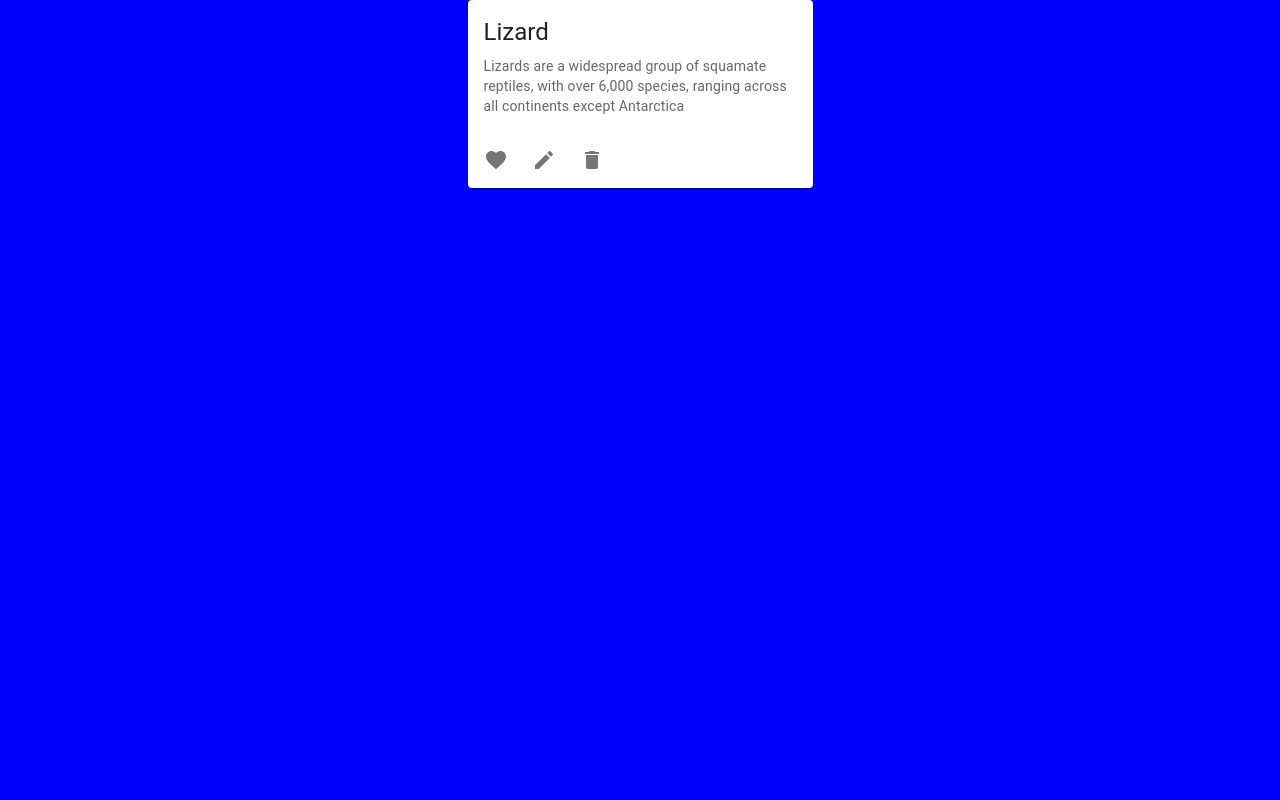
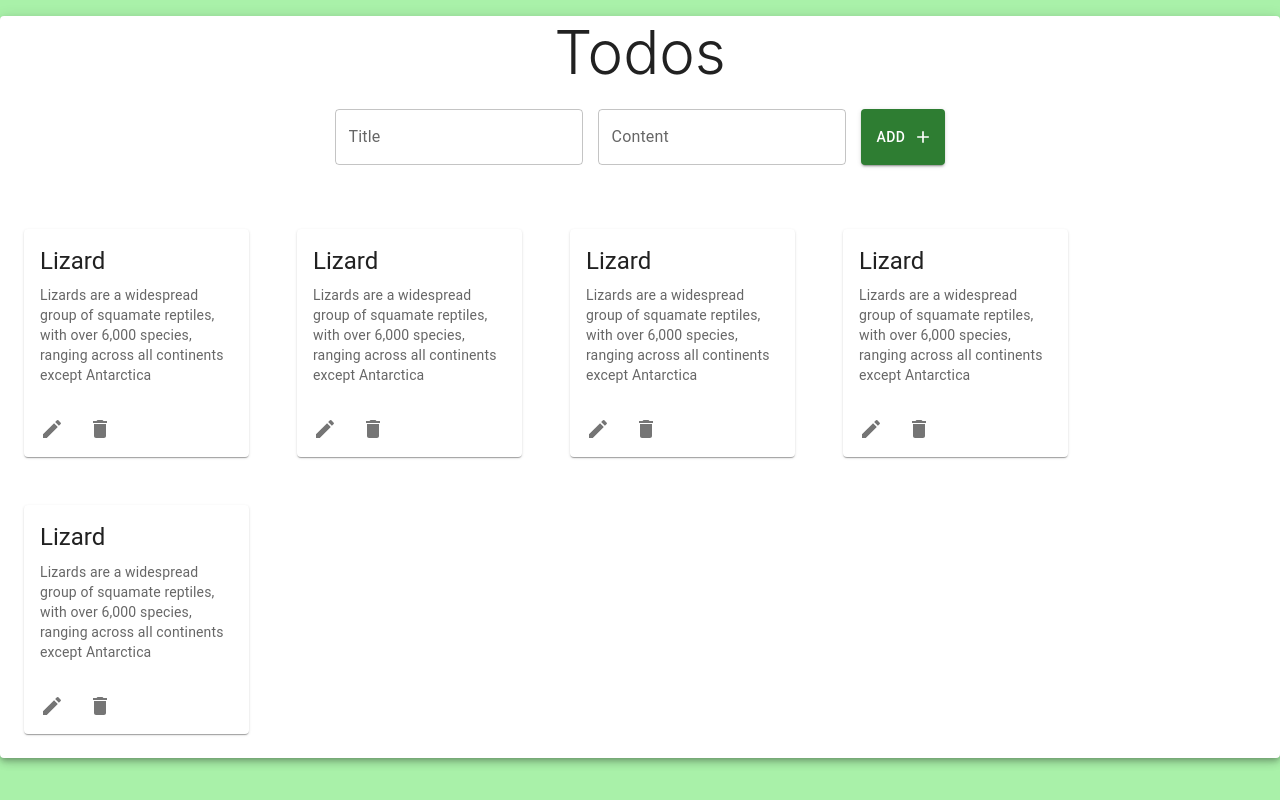
Before and after one commit to AbdulHadi404/React-TodoApp, a React (Create React App) app: page / in a window 1280 px wide. Built offline with nearby package versions, Linux system fonts and the light colour scheme.

Commit message:
Initial Commit

```diff
--- a/package.json
+++ b/package.json
@@ -39,9 +39,8 @@
 			"last 1 safari version"
 		]
 	},
+	"Info": {
 		"description": "This project was bootstrapped with [Create React App](https://github.com/facebook/create-react-app).",
-	"main": "index.js",
-	"devDependencies": {},
 		"repository": {
 			"type": "git",
 			"url": "git+https://github.com/AbdulHadi404/react-todoapp.git"
@@ -53,3 +52,4 @@
 		},
 		"homepage": "https://github.com/AbdulHadi404/react-todoapp#readme"
 	}
+}
--- a/src/App.js
+++ b/src/App.js
@@ -1,10 +1,10 @@
 import './App.css';
-import TodoCard from './components/TodoCard';
+import InputCard from './components/InputCard';
 
 const App = () => {
   return (
     <div className="App">
-      <TodoCard />
+      <InputCard />
     </div>
   );
 }
--- /dev/null
+++ b/src/components/InputCard.js
@@ -0,0 +1,38 @@
+import {Box,Paper,Typography,Button,TextField} from '@mui/material';
+import {Add} from '@mui/icons-material';
+import TodoCard from './TodoCard';
+
+export default function InputCard() {
+  return (
+<Paper style={{marginTop:"2vh",minWidth: 1000,minHeight: 700}} elevation={5}>
+  <Typography align="center" gutterBottom fontWeight="light" fontSize="60px" variant="inherit">Todos</Typography>
+  <Box  style={{display:'flex',justifyContent:'center', alignContent:'center'}}>
+      <TextField  variant="outlined" label="Title"  />
+      <TextField  style={{marginLeft:15}} variant="outlined" label="Content"  />
+      <Button color="success" variant="contained" style={{marginLeft:15}}  endIcon={<Add />}>
+Add
+      </Button>
+    </Box>
+    <Box
+      sx={{
+        marginTop: '5vh',
+        display: 'flex',
+        flexWrap: 'wrap',
+        justifySelf: 'center',
+        alignSelf: 'center',
+        '& > :not(style)': {
+          m: 3,
+        },
+      }}
+      >
+
+      <TodoCard />
+      <TodoCard />
+      <TodoCard />
+      <TodoCard />
+      <TodoCard />
+
+    </Box>
+      </Paper>
+  );
+}
--- a/src/components/TodoCard.js
+++ b/src/components/TodoCard.js
@@ -1,17 +1,10 @@
-import * as React from 'react';
-import Card from '@mui/material/Card';
-import CardActions from '@mui/material/CardActions';
-import CardContent from '@mui/material/CardContent';
-import Typography from '@mui/material/Typography';
-import IconButton from '@mui/material/IconButton';
-import FavoriteIcon from '@mui/icons-material/Favorite';
-import DeleteIcon from '@mui/icons-material/Delete';
-import EditIcon from '@mui/icons-material/Edit';
+import {Card,CardActions,CardContent,Typography,IconButton} from '@mui/material';
+import {Delete,Edit} from '@mui/icons-material';
 
 
 const TodoCard = () => {
     return (
-        <Card sx={{ maxWidth: 345 }}>
+        <Card sx={{ maxWidth: 225 , margin: 2}}>
             <CardContent>
                 <Typography gutterBottom variant="h5" component="div">
                     Lizard
@@ -23,13 +16,10 @@ const TodoCard = () => {
             </CardContent>
             <CardActions>
                 <IconButton>
-                    <FavoriteIcon />
+                    <Edit />
                 </IconButton>
                 <IconButton>
-                    <EditIcon />
-                </IconButton>
-                <IconButton>
-                    <DeleteIcon />
+                    <Delete />
                 </IconButton>
             </CardActions>
         </Card>
--- a/src/index.css
+++ b/src/index.css
@@ -1,5 +1,5 @@
 body {
-	background-color: blue;
+	background-color: rgba(147, 238, 147, 0.795);
 	color: blue;
 	margin: 0;
 	font-family: -apple-system, BlinkMacSystemFont, "Segoe UI", "Roboto", "Oxygen",
```
Also changed, not shown: src/App.css (line endings or trailing spaces). Lines whose indentation alone changed are shown as unchanged.
